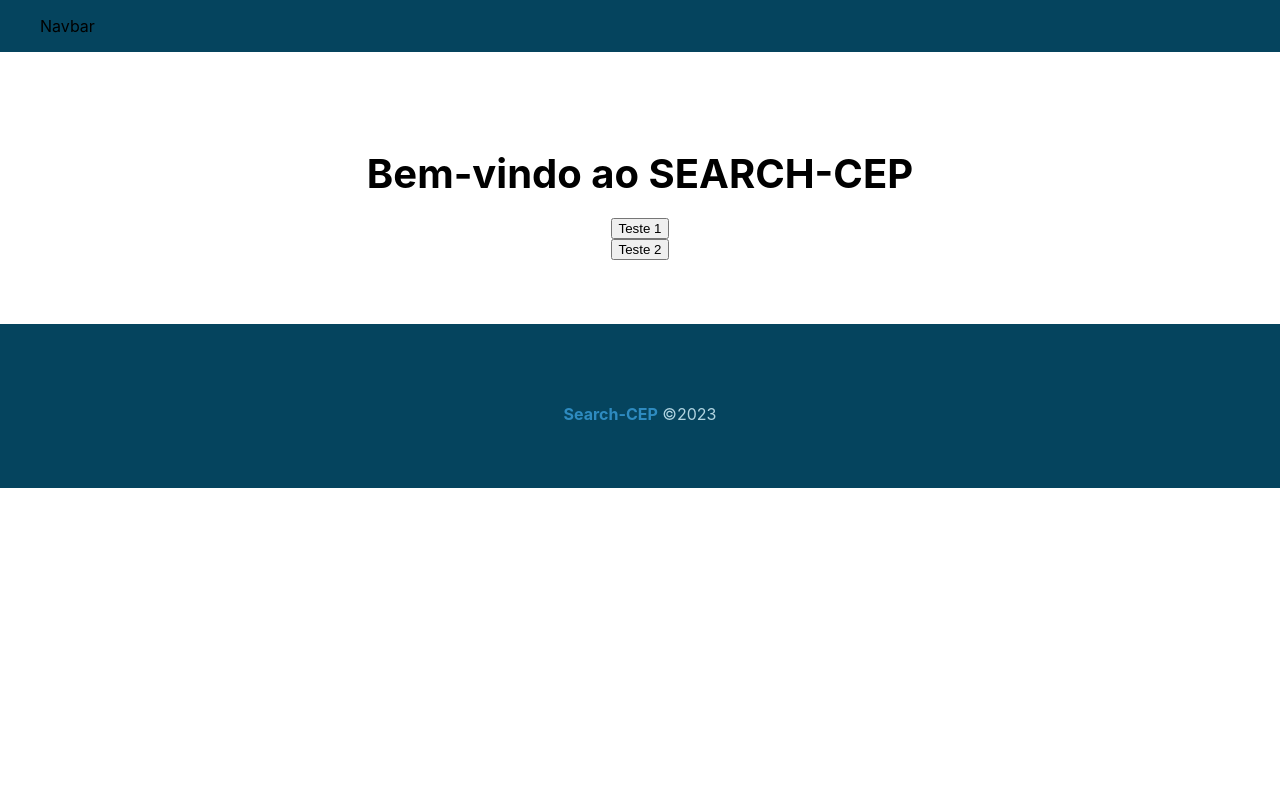
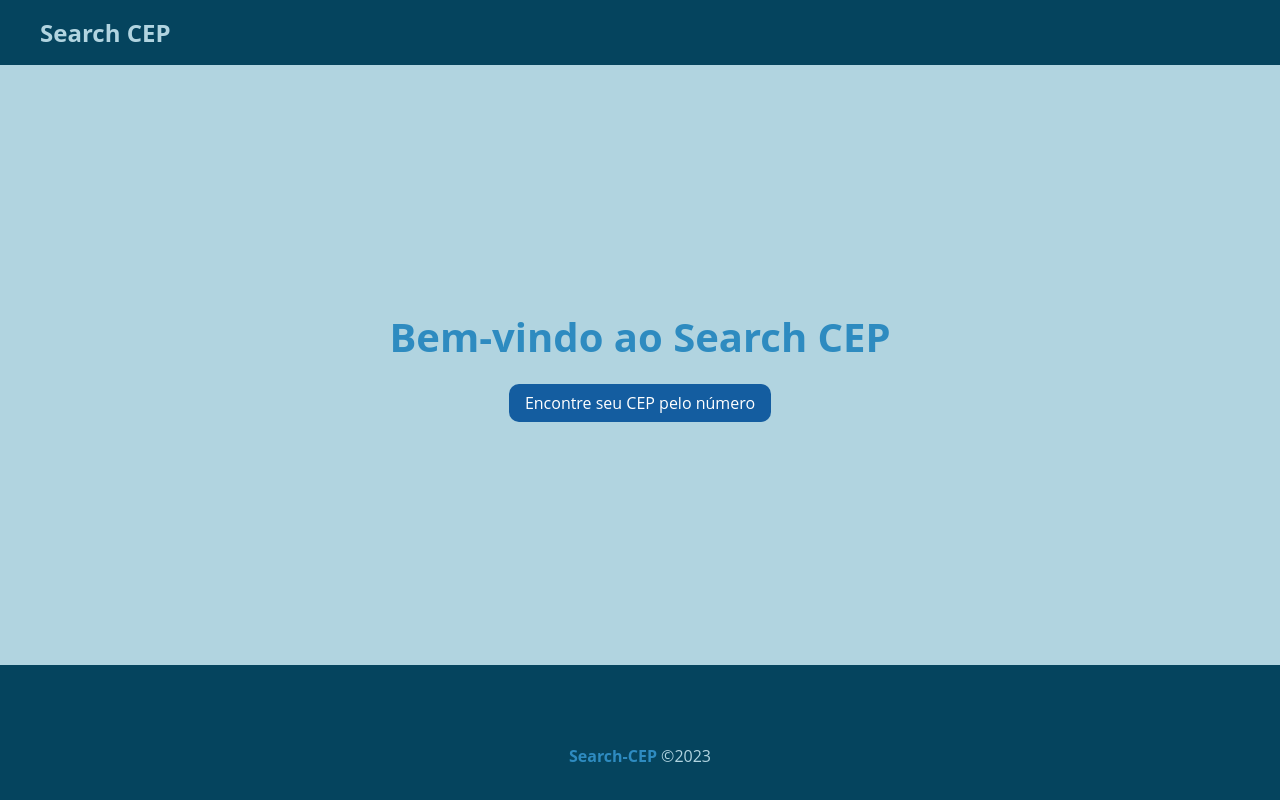
Before and after one commit to Eflorscuk/search-cep, a React (Create React App) app in the folder frontend/: page / in a window 1280 px wide. Shown: the top 800 px of the page. Built offline with nearby package versions, Linux system fonts and the light colour scheme.

Commit message:
Project Updated (frontend) => Finished Home

```diff
--- a/frontend/src/App.js
+++ b/frontend/src/App.js
@@ -5,15 +5,16 @@ import Footer from './components/layout/Footer'
 import Container from './components/layout/Container'
 
 import Home from './components/pages/Home'
+import SearchNumber from './components/pages/SearchNumber'
 
 const App = _ => {
   return (
     <Router>
-      <Navbar></Navbar>
-        <Container>
-          <Home></Home>
+      <Navbar />
+        <Container customClass="min-height">
           <Routes>
-            <Route></Route>
+            <Route exact path="/" element={<Home />} />
+            <Route path="/seachcepnumber" element={<SearchNumber />} />
           </Routes>
         </Container>
       <Footer></Footer>
--- a/frontend/src/components/layout/Footer.module.css
+++ b/frontend/src/components/layout/Footer.module.css
@@ -3,7 +3,6 @@
     color: #B1D4E0;
     padding: 3em;
     text-align: center;
-    flex-shrink: 0;
 }
 
 .copy_right {
--- a/frontend/src/components/layout/LinkButton.module.css
+++ b/frontend/src/components/layout/LinkButton.module.css
@@ -1,11 +1,12 @@
 .btn {
-    background-color: #222;
+    background-color: #145DA0;
     color: #fff;
     padding: 0.5em 1em;
     text-decoration: none;
     transition: 0.5s;
+    border-radius: 10px;
 }
 
 .btn:hover {
-    color: #ffbb33;
+    color: #b1d4e0;
 }
--- a/frontend/src/components/layout/Navbar.js
+++ b/frontend/src/components/layout/Navbar.js
@@ -1,3 +1,5 @@
+//import {Link} from "react-router-dom"
+
 import Container from "./Container"
 
 import styles from "./Navbar.module.css"
@@ -6,9 +8,7 @@ const Navbar = _ => {
     return (
         <nav className={styles.navbar}>
             <Container>
-                <>
-                    Navbar
-                </>
+                    <h2>Search CEP</h2>
             </Container>
         </nav>
     )
--- a/frontend/src/components/layout/Navbar.module.css
+++ b/frontend/src/components/layout/Navbar.module.css
@@ -3,6 +3,11 @@
     justify-content: space-between;
     background-color: #05445E;
     padding: 1em;
+}
+
+h2 {
+    color: #B1D4E0;
+    margin-right: 1em;
 }
 
 .list {
--- a/frontend/src/components/pages/Home.js
+++ b/frontend/src/components/pages/Home.js
@@ -1,11 +1,12 @@
 import styles from "./Home.module.css"
+
+import LinkButton from "../layout/LinkButton"
 
 const Home = _ => {
     return (
         <section className={styles.home_container}>
-            <h1>Bem-vindo ao SEARCH-CEP</h1>
-            <button>Teste 1</button>
-            <button>Teste 2</button>
+            <h1>Bem-vindo ao <b>Search CEP</b></h1>
+            <LinkButton to="/seachcepnumber" text="Encontre seu CEP pelo número"/>
         </section>
     )
 }
--- a/frontend/src/components/pages/Home.module.css
+++ b/frontend/src/components/pages/Home.module.css
@@ -8,6 +8,7 @@
 }
 
 .home_container h1 {
+    color: #2E8BC0;
     font-size: 2.5em;
     margin-bottom: .5em;
 }
--- a/frontend/src/index.css
+++ b/frontend/src/index.css
@@ -1,13 +1,11 @@
-body {
+* {
+  padding: 0;
   margin: 0;
-  font-family: -apple-system, BlinkMacSystemFont, 'Segoe UI', 'Roboto', 'Oxygen',
-    'Ubuntu', 'Cantarell', 'Fira Sans', 'Droid Sans', 'Helvetica Neue',
-    sans-serif;
-  -webkit-font-smoothing: antialiased;
-  -moz-osx-font-smoothing: grayscale;
+  box-sizing: border-box;
+  font-family: 'Open Sans', sans-serif;
 }
 
-code {
-  font-family: source-code-pro, Menlo, Monaco, Consolas, 'Courier New',
-    monospace;
+html, body, #root {
+  background-color: #B1D4E0;
+  height: 100%;
 }
```
